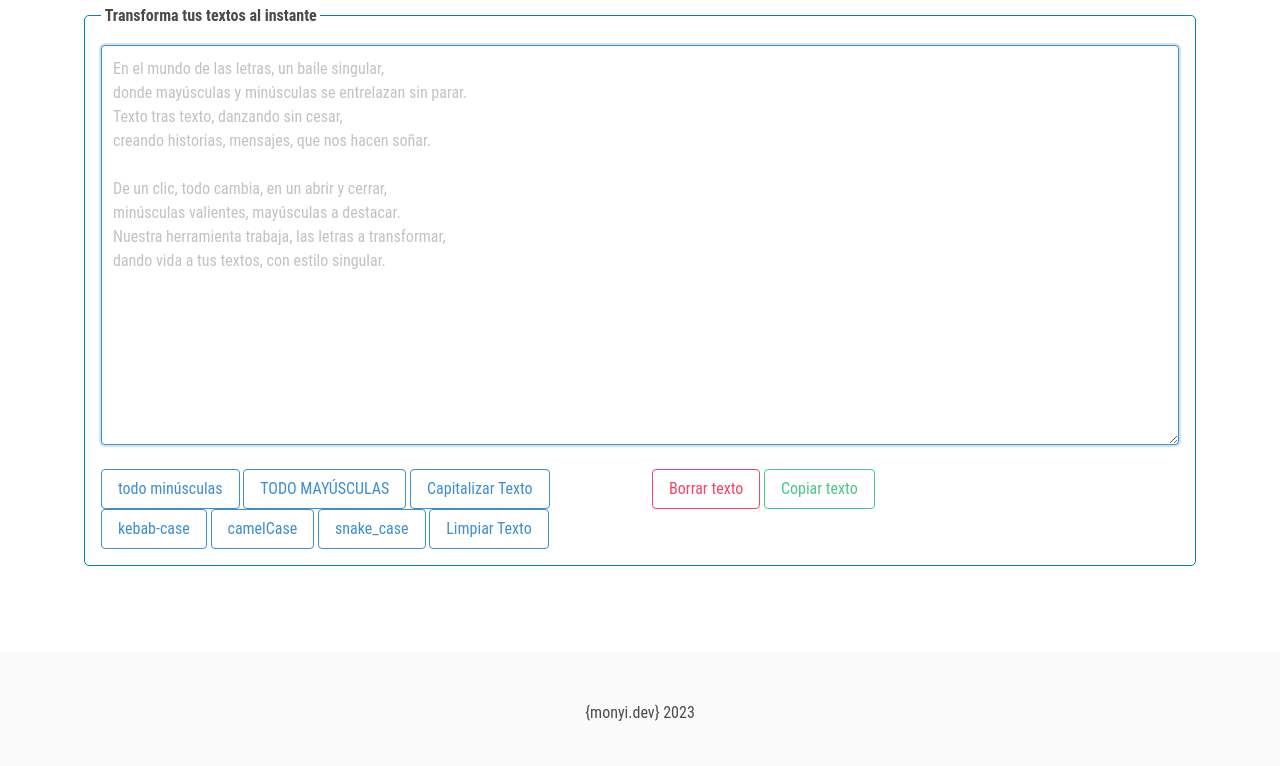
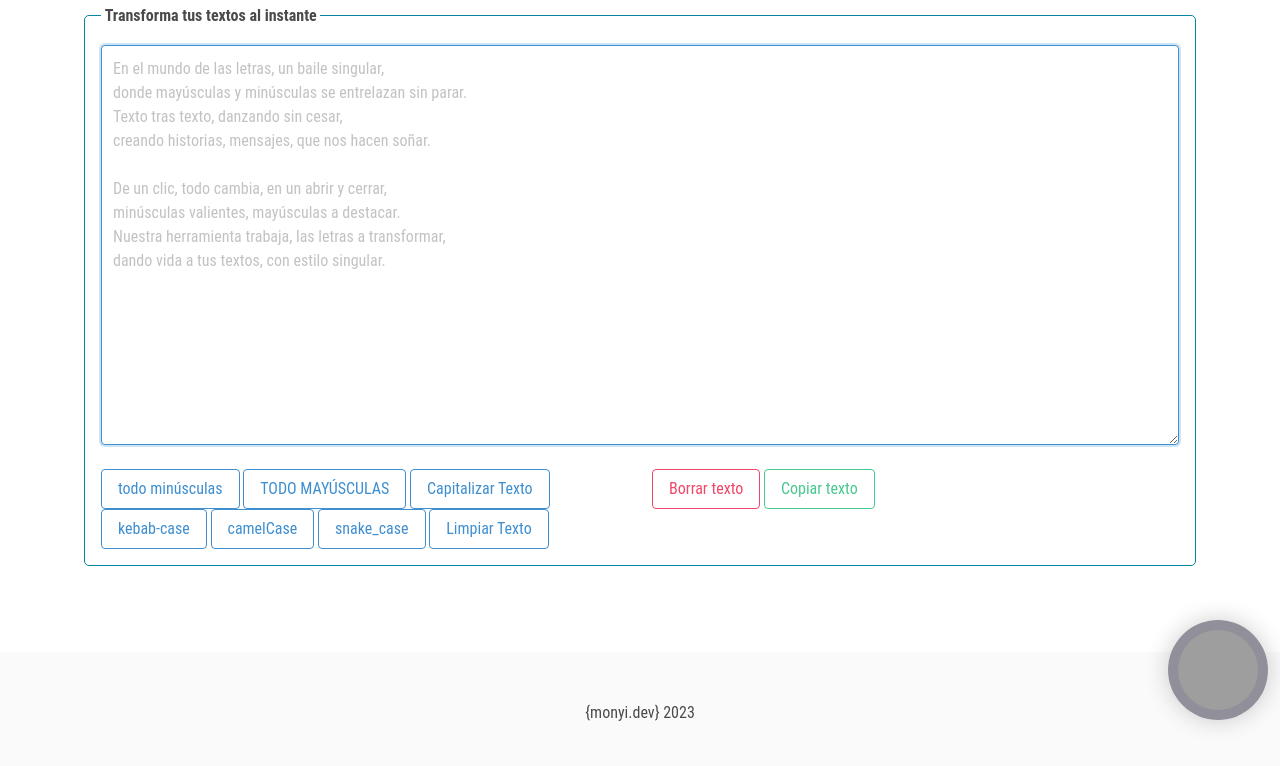
Before and after one commit to monyinet/text-manipulation-tools, a plain HTML site: page index.html in a window 1280 px wide. Shown: the part 68-834 px from the top of the page. Drawn offline with nearby package versions, Linux system fonts and the light colour scheme; grey boxes are pictures that could not be loaded.

Commit message:
add dark mode button

```diff
--- a/css/index.css
+++ b/css/index.css
@@ -132,7 +132,7 @@ body.dark-theme textarea::placeholder {
 }
 
 body.dark-theme footer{
-  background: #060606;
+  background: #121212;
 }
 body.dark-theme h1,
 body.dark-theme p {
@@ -206,3 +206,83 @@ a svg:hover {
     font-size: 1.5rem;
   }
 }
+
+
+label  {
+  position: absolute;
+  z-index: 1;
+  bottom: 12px;
+  right: 12px;
+  width: 100px;
+  height: 100px;
+  display: block;
+  background: url('../img/day.gif');
+  background-size: cover;
+  background-position: center;
+  border: 10px solid rgba(198, 247, 253, 0.3);
+  border-radius: 100px;
+  cursor: pointer;
+  transition: 1s ease;
+  box-shadow: 0 0 25px rgba(0, 0, 0, 0.2);
+}
+/*
+label::after {
+  content: '';
+  position: absolute;
+  height: 60px;
+  width: 60px;
+  background: #f2f2f2;
+  border-radius: 50%;
+  top: 25px;
+  left: 30px;
+  transition: 0.8s ease;
+  box-shadow: 0 0 10px rgba(0, 0, 0, 0.2);
+}
+label::before {
+  content: '';
+  position: absolute;
+  height: 60px;
+  width: 60px;
+  border: 10px solid rgba(198, 247, 253, 0.3);
+  border-radius: 50%;
+  top: 15px;
+  left: 20px;
+  transition: 0.8s ease;
+  box-shadow: 0 0 50px rgba(0, 0, 0, 0.18);
+} */
+/* .background {
+  position: absolute;
+  width: 100%;
+  height: 100vh;
+  background: #9ad6f7;
+  z-index: -1;
+  transition: all 1s ease;
+} */
+
+/* input:checked ~ label::after {
+  left: 430px;
+  transform: translateX(-100%);
+  background: #777ba5;
+} */
+/* input:checked ~ label::before {
+  left: 440px;
+  border: 10px solid rgba(90, 79, 136, 0.2);
+  transform: translateX(-100%);
+} */
+input:checked ~ label {
+  background: url('../img/night.gif');
+  background-size: cover;
+  background-position: center;
+  border: 10px solid rgba(90, 79, 136, 0.2);
+}
+/* input:checked ~ .background {
+  background: #0e377c;
+} */
+input {
+  display: none;
+}
+
+.dark-mode-btn > * {
+width: 100px;
+height: 100px;
+}
--- a/index.html
+++ b/index.html
@@ -21,6 +21,12 @@
   </head>
 
   <body>
+    <!-- Add a floating button to toggle dark mode -->
+    <div class="dark-mode-btn">
+      <input type="checkbox" id="dark-mode" />
+      <label for="dark-mode"></label>
+      <!-- <div class="background"></div> -->
+    </div>
     <main>
       <div class="container">
         <div id="sideNavigation" class="sidenav">
@@ -160,6 +166,7 @@ dando vida a tus textos, con estilo singular."
     <footer class="footer">
       <p class="is-info">{monyi.dev} <span id="year"></span></p>
     </footer>
+
     <script type="module">
       import { manipulateText, getActualDate } from "./js/functions.js";
       manipulateText();
--- a/js/functions.js
+++ b/js/functions.js
@@ -9,6 +9,7 @@ const manipulateText = () => {
   const toNormalCase = document.getElementById('toNormalCase');
   const deleteAllText = document.getElementById('deleteAllText');
   const copyAllText = document.getElementById('copyAllText');
+  const darkMode = document.getElementById('dark-mode');
 
   textArea.addEventListener('keyup', () => {
     textArea.value = textArea.value;
@@ -54,6 +55,10 @@ const manipulateText = () => {
       navigator.clipboard.writeText(textArea.value.trim());
     }
   });
+
+  darkMode.addEventListener('click', () => {
+    darkMode.checked ? document.body.classList.remove('dark-theme') : document.body.classList.add('dark-theme');
+  });
 };
 
 const getActualDate = () => {
@@ -75,29 +80,40 @@ document.querySelector("a.close-btn").addEventListener("click", (event) => {
 
 //* Dark mode
 const prefersDarkScheme = window.matchMedia("(prefers-color-scheme: dark)");
-if (prefersDarkScheme.matches) {
-  document.body.classList.add("dark-theme");
-} else {
-  document.body.classList.remove("dark-theme");
+// toggleDarkTheme(prefersDarkScheme.matches);
+toggleDarkTheme(prefersDarkScheme.matches);
+
+
+function toggleDarkTheme(bool) {
+  const darkMode = document.getElementById('dark-mode');
+  if (bool) {
+    document.body.classList.add("dark-theme");
+    darkMode.checked = false;
+  } else {
+    document.body.classList.remove("dark-theme");
+    darkMode.checked = true;
+  }
+
+  // if (!darkMode.checked) {
+  //   document.body.classList.add('dark-theme');
+  // } else {
+  //   document.body.classList.remove('dark-theme');
+  // }
 }
 
 function convertToKebabCase(str) {
-  //* Modify this regex to replace all spaces and non alpha characters with dashes and lowercase the string
   return str.replace(/[^a-zA-Z0-9]+(.)/g, (_, c) => c ? '-' + c.toLowerCase() : '').toLowerCase();
 }
 
 function convertToCamelCase(str) {
-  //* The first letter should be lowercase. Then remove all non alpha characters and capitalize the first letter of each word without spaces.
   return str.replace(/[^a-zA-Z]+(.)/g, (_, c) => c ? c.toUpperCase() : '');
 }
 
 function convertToSnakeCase(str) {
-  //* Modify this regex to replace all spaces and non alpha characters with underscores and lowercase the string
   return str.replace(/[^a-zA-Z0-9]+(.)/g, (_, c) => c ? '_' + c.toLowerCase() : '').toLowerCase();
 }
 
 function convertToNormalCase(str) {
-  //* Modify this regex to replace all dashes and underscores with spaces and capitalize the first letter of each word
   return str.replace(/[-_]+(.)/g, (_, c) => c ? ' ' + c.toUpperCase() : '').toLowerCase();
 }
 
```
Also changed, not shown: 2 other files.
